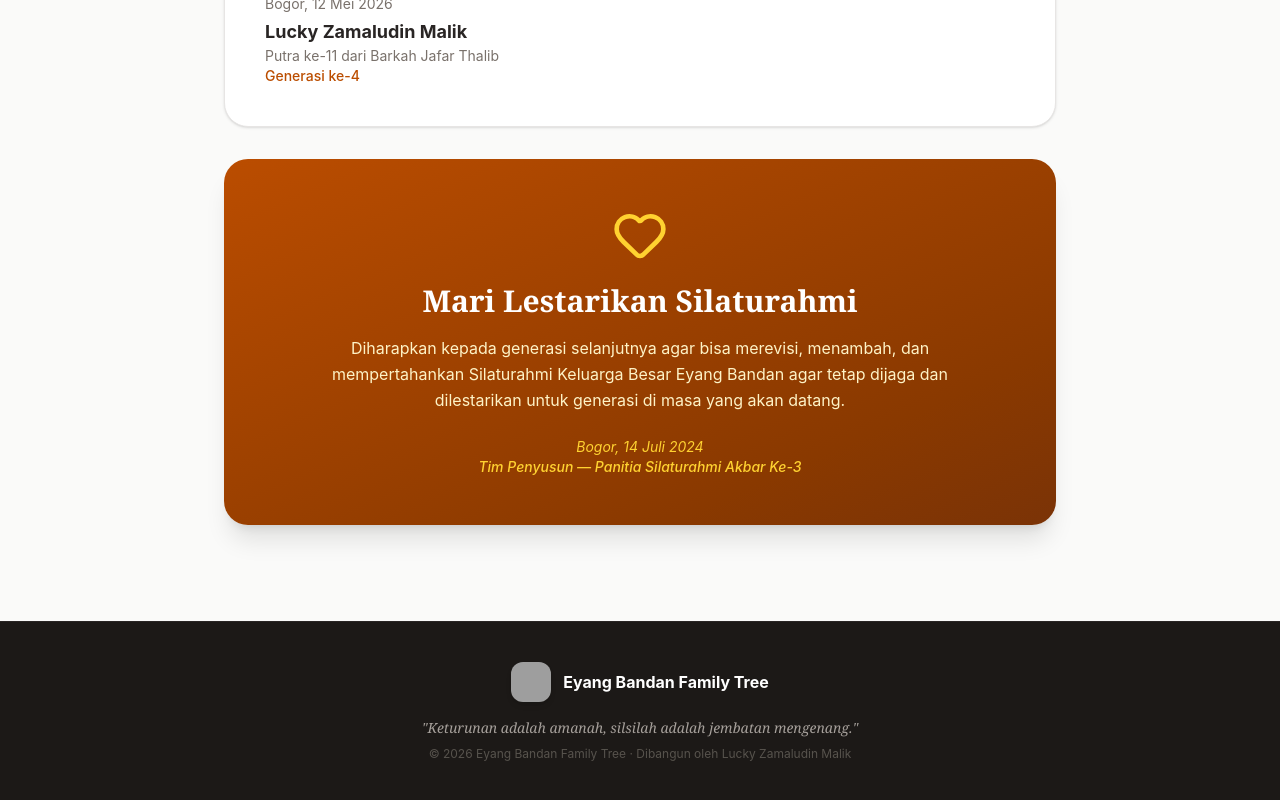
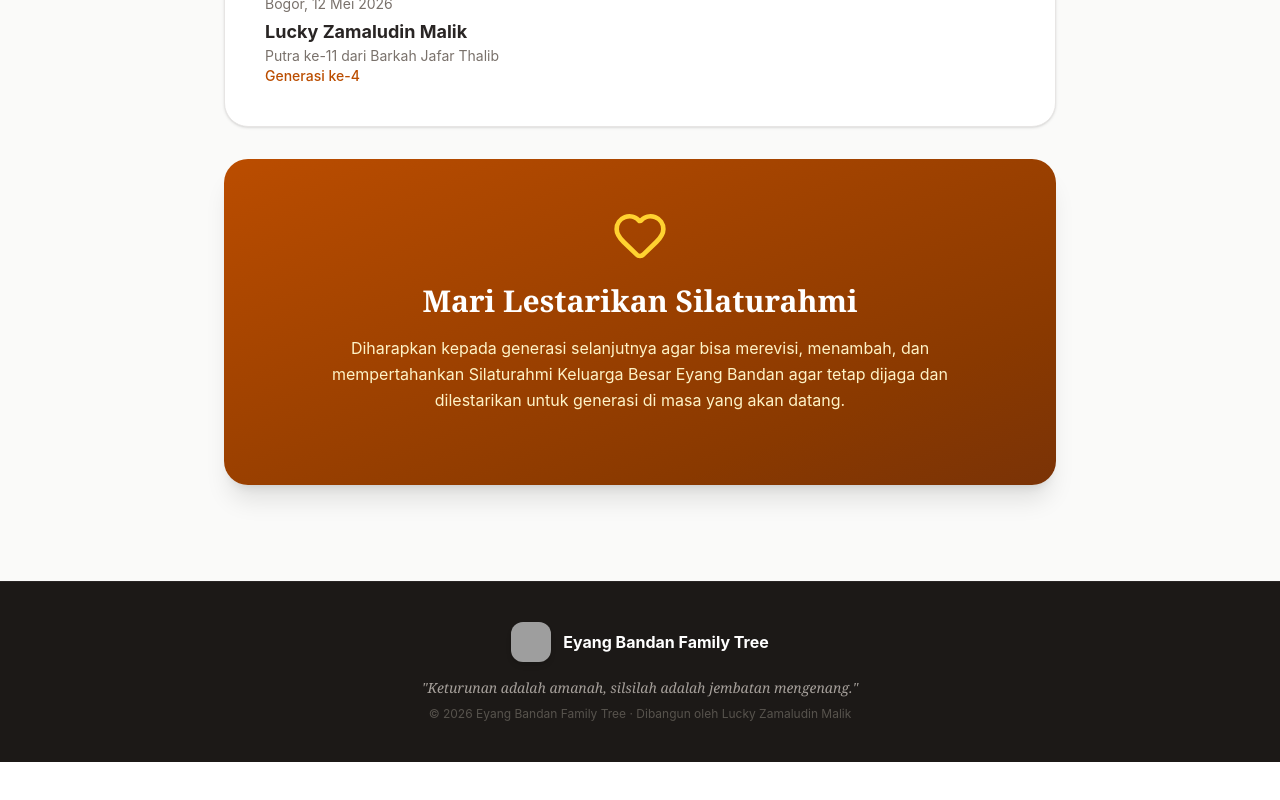
Before and after one commit to sentraguestos-code/eyang-bandan-family-tree, a React (Vite) app: page /about in a window 1280 px wide. Shown: the part 1563-2363 px from the top of the page. After the commit the page ends 2325 px from the top, so only its background shows below. Built offline with nearby package versions, Linux system fonts and the light colour scheme; no server answers; grey boxes are pictures that could not be loaded.

Commit message:
Hapus teks Panitia Silaturahmi Akbar Ke-3 dari halaman Tentang

```diff
--- a/src/pages/AboutPage.tsx
+++ b/src/pages/AboutPage.tsx
@@ -158,11 +158,6 @@ export default function AboutPage() {
           Silaturahmi Keluarga Besar Eyang Bandan agar tetap dijaga dan dilestarikan untuk generasi
           di masa yang akan datang.
         </p>
-        <p className="text-amber-300 text-sm italic">
-          Bogor, 14 Juli 2024
-          <br />
-          <span className="font-medium">Tim Penyusun — Panitia Silaturahmi Akbar Ke-3</span>
-        </p>
       </motion.div>
 
     </div>
```
